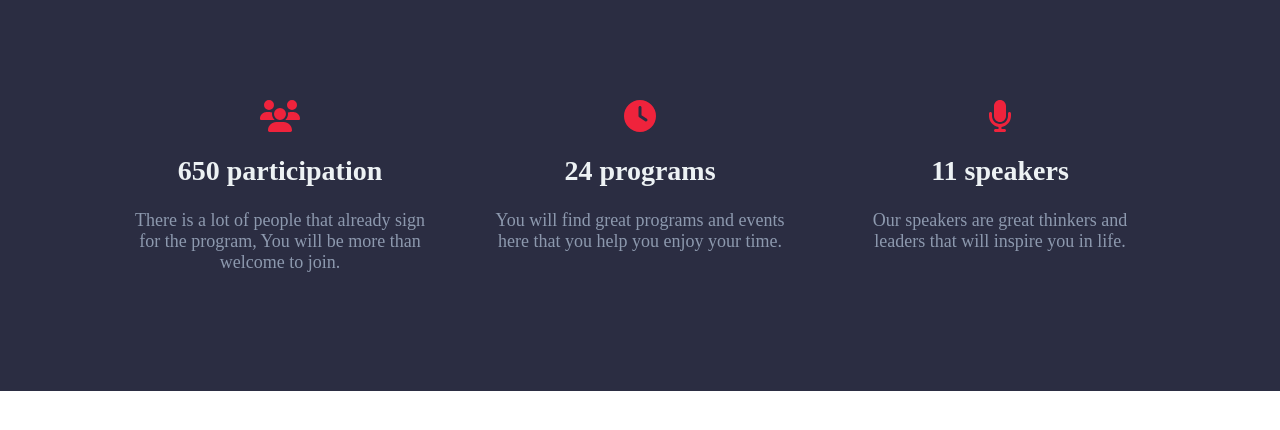
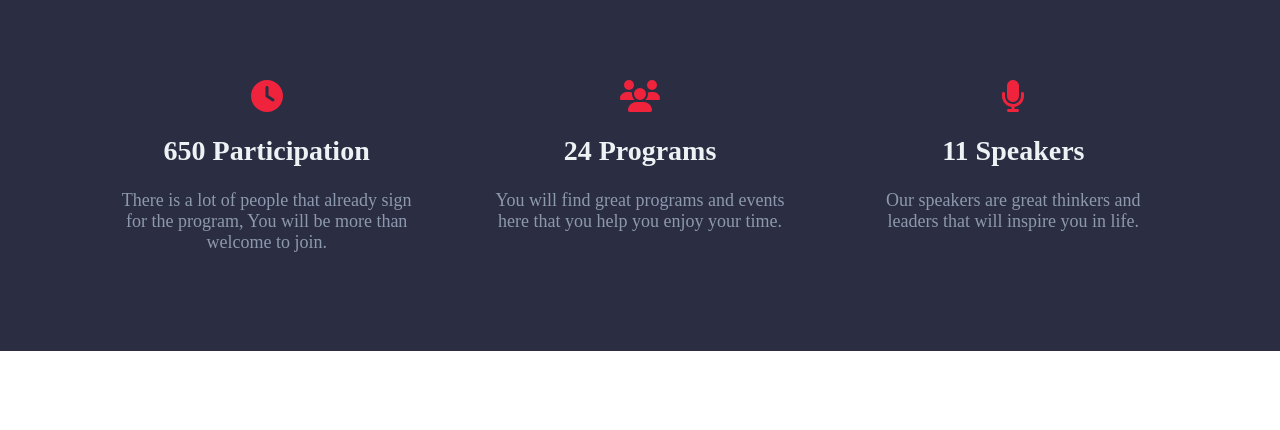
Before and after one commit to Yussif20/New-Event-React, a React (Create React App) app: page / in a window 1280 px wide. Shown: the top 430 px of the page. Built offline with nearby package versions, Linux system fonts and the light colour scheme.

Commit message:
adding the overview data file and using it

```diff
--- /dev/null
+++ b/src/OverviewData.jsx
@@ -0,0 +1,29 @@
+import {
+  faClock,
+  faUsers,
+  faMicrophone,
+} from "@fortawesome/free-solid-svg-icons";
+const OverviewData = [
+  {
+    id: "1",
+    icon: faClock,
+    title: "650 Participation",
+    description:
+      "There is a lot of people that already sign for the program, You will be more than welcome to join.",
+  },
+  {
+    id: "2",
+    icon: faUsers,
+    title: "24 Programs",
+    description:
+      "You will find great programs and events here that you help you enjoy your time.",
+  },
+  {
+    id: "3",
+    icon: faMicrophone,
+    title: "11 Speakers",
+    description:
+      "Our speakers are great thinkers and leaders that will inspire you in life.",
+  },
+];
+export default OverviewData;
--- a/src/design-system/components/OverviewBar/OverviewBar-component.jsx
+++ b/src/design-system/components/OverviewBar/OverviewBar-component.jsx
@@ -1,28 +1,20 @@
 import OverviewItem from "../OveviewItem/OverviewItem-component";
 import { OverviewWrapper } from "./OverviewBar-styles";
-
-import {
-  faClock,
-  faUsers,
-  faMicrophone,
-} from "@fortawesome/free-solid-svg-icons";
+import OverviewData from "../../../OverviewData";
 
 export default function OverviewBar() {
   return (
     <OverviewWrapper>
-      {" "}
-      <OverviewItem icon={faUsers} title="650 participation">
-        There is a lot of people that already sign for the program, You will be
-        more than welcome to join.
-      </OverviewItem>
-      <OverviewItem icon={faClock} title="24 programs">
-        You will find great programs and events here that you help you enjoy
-        your time.
-      </OverviewItem>
-      <OverviewItem icon={faMicrophone} title="11 speakers">
-        Our speakers are great thinkers and leaders that will inspire you in
-        life.
-      </OverviewItem>
+      {OverviewData.map((item) => {
+        return (
+          <OverviewItem
+            key={item.id}
+            icon={item.icon}
+            title={item.title}
+            description={item.description}
+          />
+        );
+      })}
     </OverviewWrapper>
   );
 }
--- a/src/design-system/components/OverviewBar/OverviewBar-styles.jsx
+++ b/src/design-system/components/OverviewBar/OverviewBar-styles.jsx
@@ -1,7 +1,7 @@
 import styled from "@emotion/styled";
 
 export const OverviewWrapper = styled("div")`
-  padding: 100px;
+  padding: 80px;
   background-color: #2b2d42;
   display: flex;
   justify-content: space-around;
--- a/src/design-system/components/OveviewItem/OverviewItem-component.jsx
+++ b/src/design-system/components/OveviewItem/OverviewItem-component.jsx
@@ -1,14 +1,12 @@
 import { FontAwesomeIcon } from "@fortawesome/react-fontawesome";
 import { Title, OverviewItemWrapper, Description } from "./OverviewItem-styles";
 
-function OverviewItem({ icon, title, children }) {
+function OverviewItem({ icon, title, description }) {
   return (
     <OverviewItemWrapper>
-      <div>
-        <FontAwesomeIcon color="#ef233c" size="2xl" icon={icon} />
-      </div>
+      <FontAwesomeIcon color="#ef233c" size="2xl" icon={icon} />
       <Title>{title}</Title>
-      <Description>{children}</Description>
+      <Description>{description}</Description>
     </OverviewItemWrapper>
   );
 }
```
